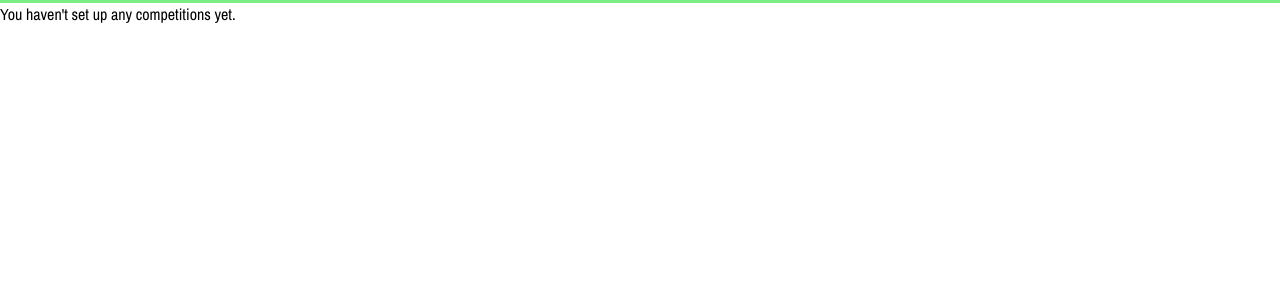
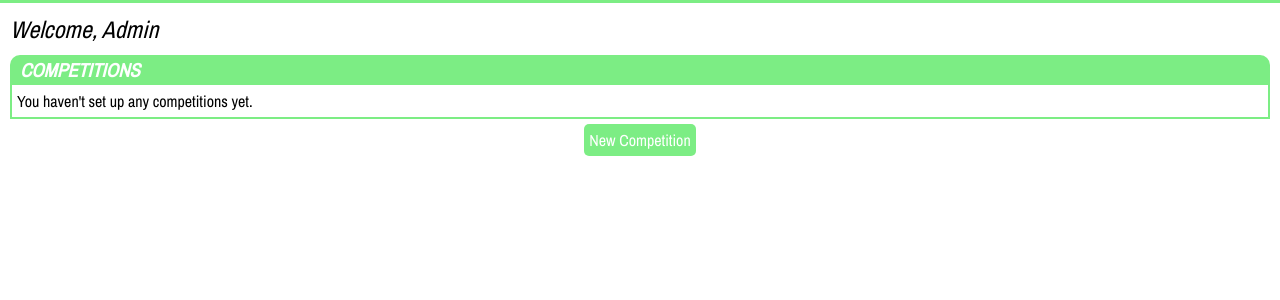
Before and after one commit to andrewhstead/sports-administrator, a Django app: page /cms/ in a window 1280 px wide. Shown: the part 52-352 px from the top of the page. Run offline with Django 3.2, Linux system fonts and the light colour scheme; a user stored in the database is signed in; data that the repository does not hold is empty.

Commit message:
Styles competitions overview for CMS home page.

```diff
--- a/cms/templates/cmsbase.html
+++ b/cms/templates/cmsbase.html
@@ -14,7 +14,11 @@
 
     <div class="liner"></div>
 
-	{% block page %}
-	{% endblock %}
+    <div id="cms-page">
+
+    	{% block page %}
+    	{% endblock %}
+
+    </div>
 
 {% endblock %}
--- a/cms/templates/cmshome.html
+++ b/cms/templates/cmshome.html
@@ -7,6 +7,24 @@
 {% endblock %}
 
 {% block page %}
+
+    {% if user.is_authenticated %}
+
+        <div class="page-header">
+            Welcome, {{ user }}
+        </div>
+
+    {% endif %}
+
+    <section id="competitions">
+
+        <div class="cms-header">
+
+            COMPETITIONS
+
+        </div>
+
+        <div class="cms-details">
 
             {% if competitions %}
 
@@ -22,4 +40,16 @@
 
             {% endif %}
 
+        </div>
+
+        <div class="cms-button">
+
+            <a href="{% url 'new_competition' %}">
+                New Competition
+            </a>
+
+        </div>
+
+    </section>
+
 {% endblock %}
--- a/cms/templates/login.html
+++ b/cms/templates/login.html
@@ -1,3 +1,4 @@
+{% extends "cmsbase.html" %}
 
 {% block title %}
 
@@ -7,9 +8,9 @@
 
 {% block page %}
 
-    <h1>
+    <div class="page-header">
         LOG IN TO YOUR ACCOUNT
-    </h1>
+    </div>
 
     <!-- Form for logging in a user. -->
     <form id="default-form" role="form" method="post">
--- a/cms/views.py
+++ b/cms/views.py
@@ -41,3 +41,8 @@ def login(request):
 
     args.update(csrf(request))
     return render(request, 'login.html', args)
+
+
+def new_competition(request):
+
+    return render(request, "new_competition.html")
--- a/sportsadmin/urls.py
+++ b/sportsadmin/urls.py
@@ -24,6 +24,7 @@ urlpatterns = [
     path(r'', home_views.home_page, name='home'),
     path('admin/', admin.site.urls),
     path('cms/', cms_views.cms_home, name='cms_home'),
+    path('cms/competitions/new/', cms_views.new_competition, name='new_competition'),
     path('cms/login/', cms_views.login, name='login'),
 ]
 
--- a/static/css/default.css
+++ b/static/css/default.css
@@ -25,3 +25,42 @@ h1 {
     height: 15px;
     width: 15px;
 }
+
+.page-header {
+    font-style: italic;
+    font-size: 1.5em;
+}
+
+#cms-page {
+    margin: 10px;
+}
+.cms-header {
+    margin: 10px 0 0 0;
+    background-color: #7ced84;
+    color: white;
+    font-weight: bold;
+    font-style: italic;
+    padding: 2px 0px 2px 10px;
+    font-size: 1.2em;
+    border-radius: 10px 10px 0 0;
+}
+.cms-details {
+    padding: 5px;
+    border: 2px solid #7ced84;
+    border-top: 0;
+}
+.cms-button {
+    text-align: center;
+    margin: 5px auto;
+    background-color: #7ced84;
+    width: fit-content;
+    padding: 5px;
+    border-radius: 5px;
+}
+.cms-button a {
+    text-decoration: none;
+    color: white;
+}
+.cms-button a:hover {
+    text-decoration: underline;
+}
```
Also changed, not shown: cms/templates/new_competition.html (added, +15 -0 lines), db.sqlite3. Lines whose indentation alone changed are shown as unchanged.
